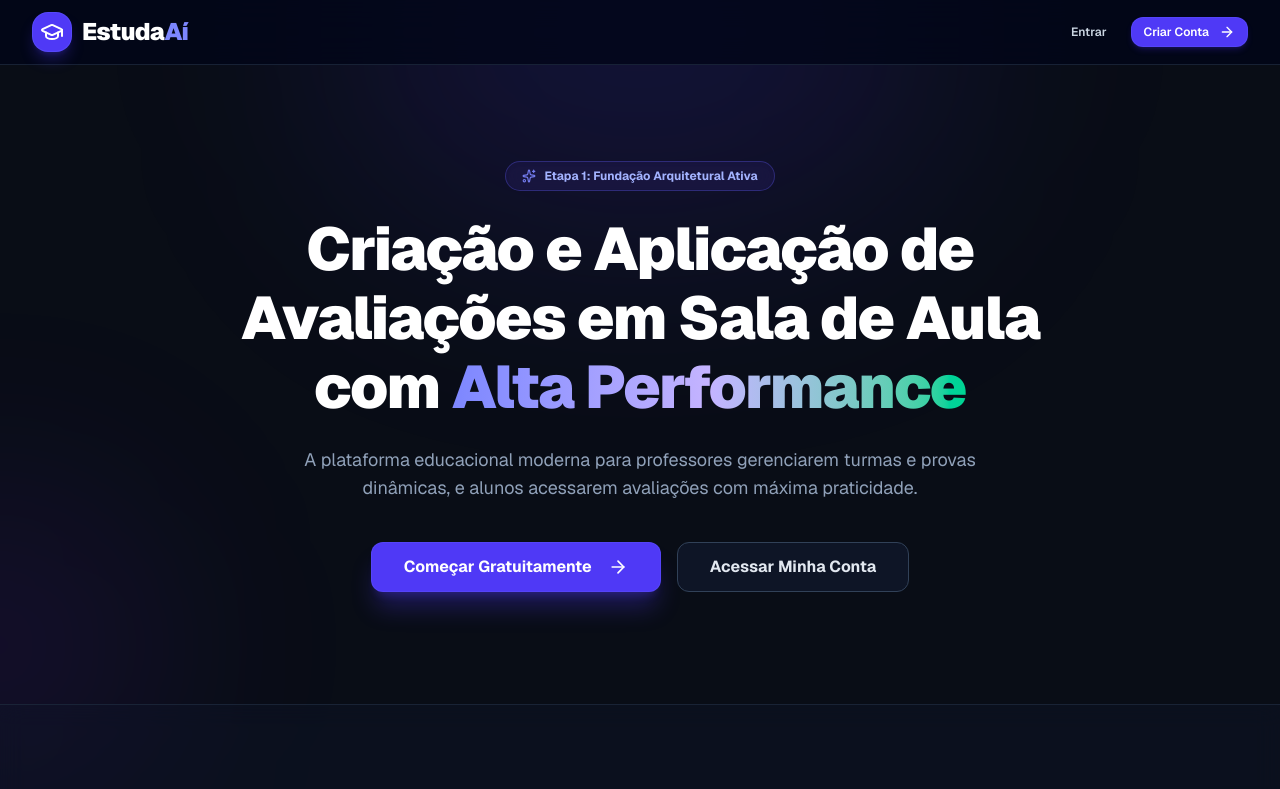
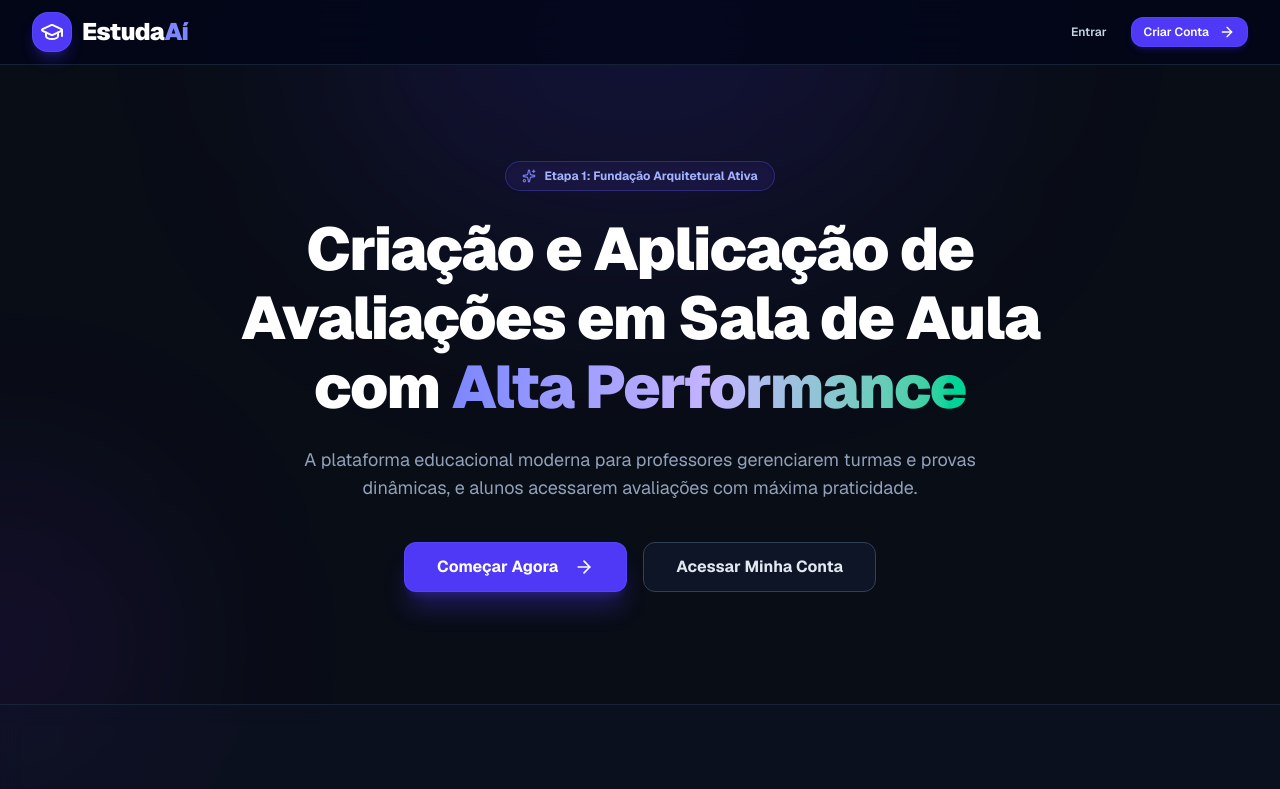
Before and after one commit to arleissilverio85/estudaai-avaliacoes, a Next.js app: page / in a window 1280 px wide. Shown: the top 789 px of the page. Built offline with nearby package versions, Linux system fonts and the light colour scheme.

Commit message:
style(landing): alterar cta de 'Comecar Gratuitamente' para 'Comecar Agora'

```diff
--- a/src/app/page.tsx
+++ b/src/app/page.tsx
@@ -70,7 +70,7 @@
             <div className="mt-10 flex flex-col items-center justify-center gap-4 sm:flex-row sm:gap-4">
               <Link href="/register" className="w-full sm:w-auto">
                 <Button size="lg" variant="primary" className="w-full sm:w-auto font-bold text-base px-8 shadow-xl shadow-indigo-600/30 hover:scale-[1.02]">
-                  Começar Gratuitamente
+                  Começar Agora
                   <ArrowRight className="h-5 w-5 ml-1.5" />
                 </Button>
               </Link>
```
